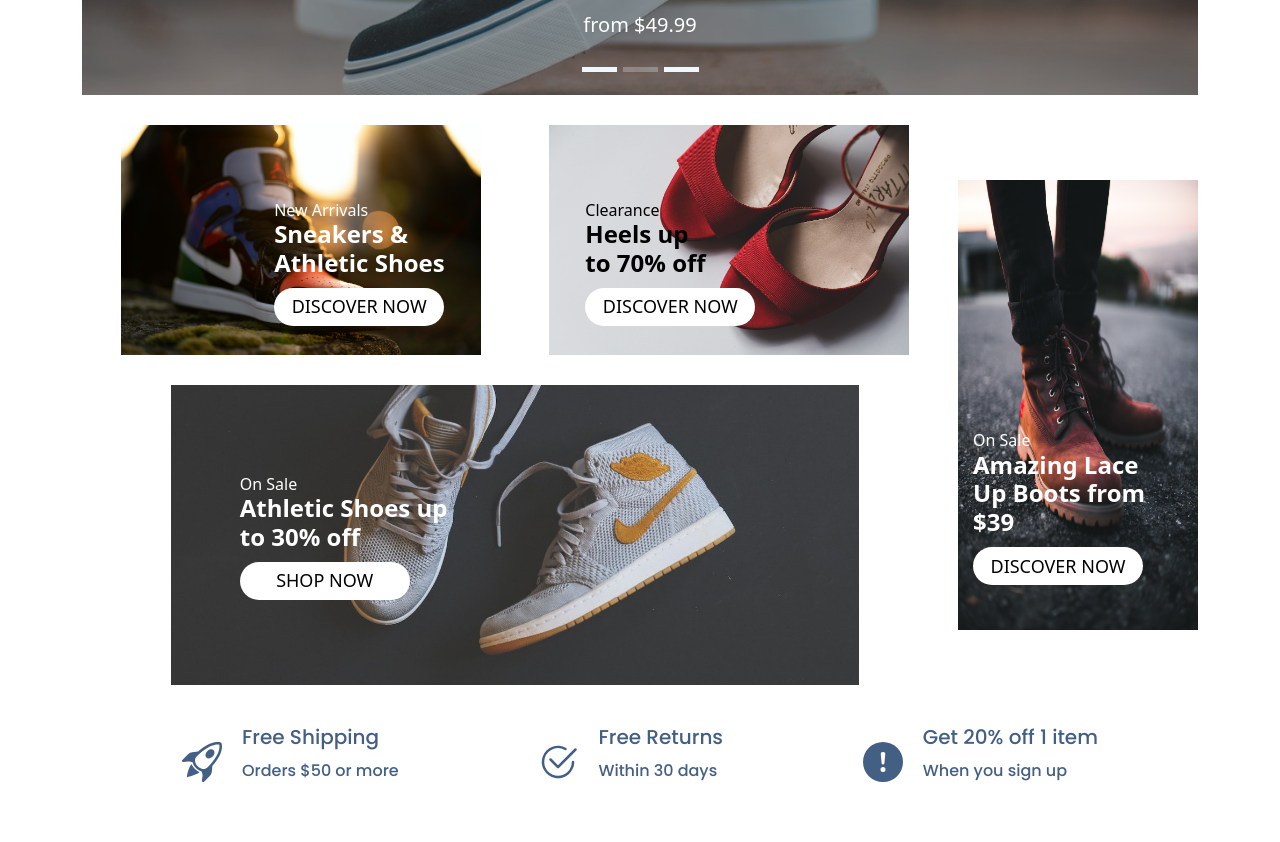
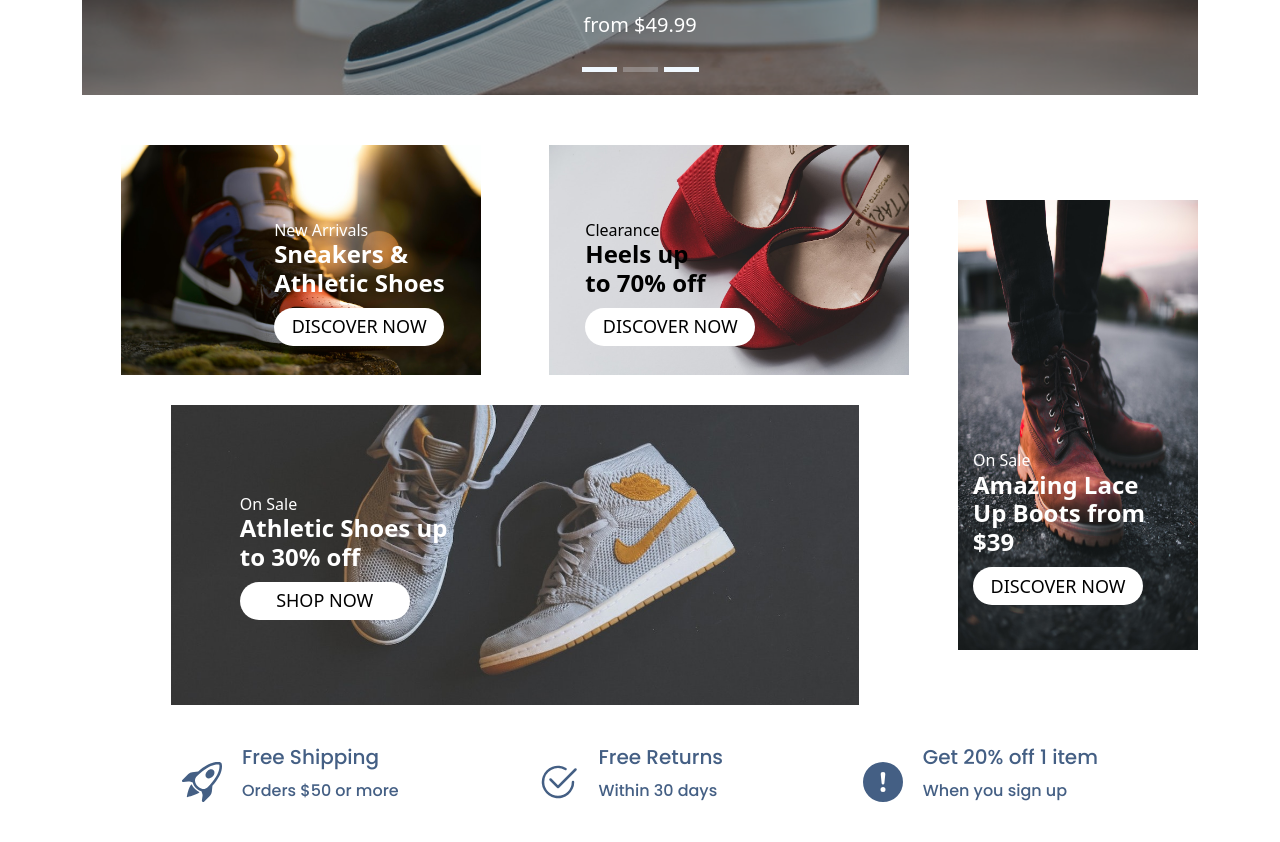
Before and after one commit to HannaNesterova/Final-project-REACT, a React (Create React App) app: page / in a window 1280 px wide. Shown: the part 660-1502 px from the top of the page. Built offline with nearby package versions, Linux system fonts and the light colour scheme.

Commit message:
mt for container-main

```diff
--- a/src/components/Main/styleMain.css
+++ b/src/components/Main/styleMain.css
@@ -4,7 +4,7 @@
     display: flex;
     margin-top: 30px;
     align-items: center;
-    margin: 50px 45x;
+    margin-top: 50px;
     max-width: 1214px;
     width: 100%;
 }
```
